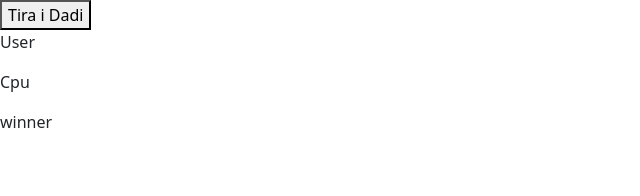
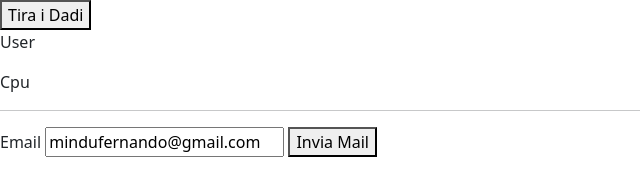
Before and after one commit to MindulaHewadewage/js-mail-dadi, a plain HTML site: page index.html in a window 1280 px wide. Shown: the whole page, without its empty margins (0-640 px from the left). Drawn offline with nearby package versions, Linux system fonts and the light colour scheme.

Commit message:
secondo es

```diff
--- a/index.html
+++ b/index.html
@@ -10,14 +10,23 @@
     <!-- CSS -->
     <link rel="stylesheet" href="style.css">
     <!-- JS -->
-    <script defer src="script.js"></script>
+    <script defer src="script2.js"></script>
 </head>
 <body>
-    <div id="target">
+    <div id="target my-5">
         <button id="button">Tira i Dadi</button>
         <p id="user-bet">User</p>
         <p id="cpu-bet">Cpu</p>
         <p id="winner"></p>
     </div>
+
+    <hr>
+
+    <div id="form">
+        <label for="text">Email</label>
+        <input type="email" id="email" value="mindufernando@gmail.com">
+        <button id="button">Invia Mail</button>
+    </div>
+
 </body>
 </html>
--- /dev/null
+++ b/script2.js
@@ -0,0 +1 @@
+console.log('JS OK');
```
